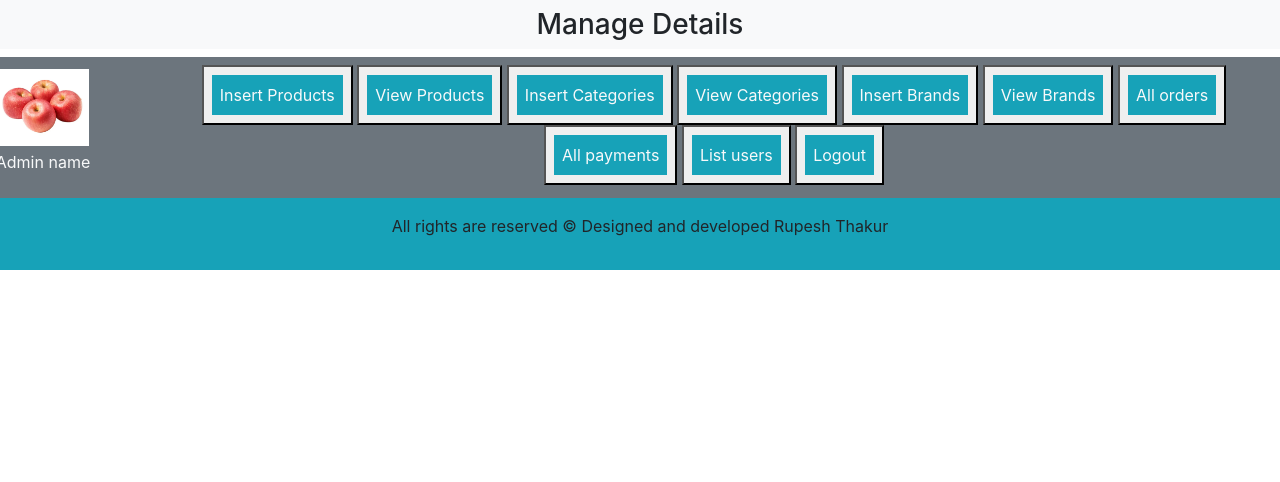
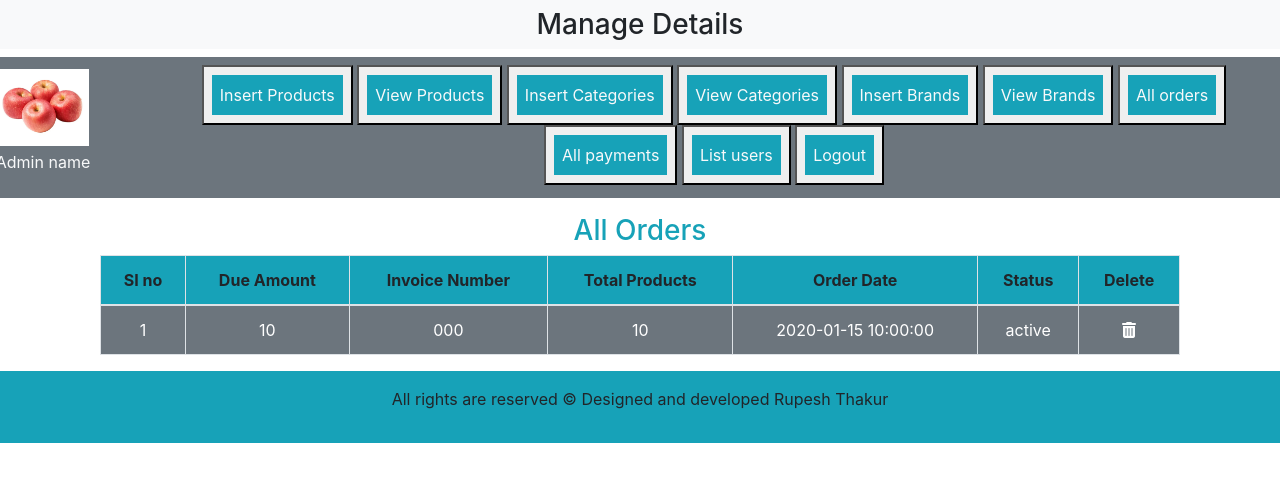
Before and after one commit to rupesh8690/ECOMMERCE, a PHP site: page /admin/index.php?all_order in a window 1280 px wide. Shown: the part 73-555 px from the top of the page. Run offline with PHP 8.4, Linux system fonts and the light colour scheme; tables that the repository leaves empty or names only in its code hold one stand-in row (values such as "Sample post"); some libraries are stand-ins or nearby versions.

Commit message:
added different funcitonalities in admin

```diff
--- /dev/null
+++ b/admin/all_order.php
@@ -0,0 +1,112 @@
+<!---connect file--->
+<?php
+include('../functions/common_function.php');
+include('../includes/connect.php');
+?>
+
+
+<!DOCTYPE html>
+<html lang="en">
+<head>
+    <meta charset="UTF-8">
+    <meta name="viewport" content="width=device-width, initial-scale=1.0">
+        <!---bootstrap css link --->
+        <link rel="stylesheet" href="https://cdn.jsdelivr.net/npm/bootstrap@4.3.1/dist/css/bootstrap.min.css" integrity="sha384-ggOyR0iXCbMQv3Xipma34MD+dH/1fQ784/j6cY/iJTQUOhcWr7x9JvoRxT2MZw1T" crossorigin="anonymous">
+
+
+    <!---font awesome--->
+    <link rel="stylesheet" href="https://cdnjs.cloudflare.com/ajax/libs/font-awesome/6.4.2/css/all.min.css"
+    integrity="sha512-z3gLpd7yknf1YoNbCzqRKc4qyor8gaKU1qmn+CShxbuBusANI9QpRohGBreCFkKxLhei6S9CQXFEbbKuqLg0DA==" crossorigin="anonymous" referrerpolicy="no-referrer" />
+
+    <title>View orders</title>
+
+
+</head>
+<body>
+    <div class="container">
+        <h3 class="text-center text-info mt-3">All Orders</h3>
+    <table class="table table-bordered">
+  <thead class="bg-info">
+
+  <?php
+  global $conn;
+  //php code begin here to retrieve data from the database
+  $select_query="SELECT * FROM `user_orders`";
+  $result_query=mysqli_query($conn,$select_query);
+  $num_of_rows=mysqli_num_rows($result_query);
+
+  if($num_of_rows>0)
+  {
+    echo " <thead class='bg-info text-center'>
+    <tr>
+      <th scope='col'>SI no</th>
+      <th scope='col'>Due Amount</th>
+      <th scope='col'>Invoice Number</th>
+      <th scope='col'>Total Products</th>
+      <th scope='col'>Order Date</th>
+      <th scope='col'>Status</th>
+      <th scope='col'>Delete</th>
+
+    </tr>
+  </thead>
+  <tbody class='bg-secondary text-white text-center'>";
+
+  $si_num=1;
+
+  while($data=mysqli_fetch_assoc($result_query))
+  {
+    $order_id=$data['order_id'];
+    $amount_due=$data['amount_due'];
+    $invoice_number=$data['invoice_number'];
+    $total_products=$data['total_products'];
+    $order_date=$data['order_date'];
+    $order_status=$data['order_status'];
+
+
+    echo "   <tr>
+    <td>$si_num</td>
+    <td> $amount_due</td>
+    <td>$invoice_number</td>
+    <td>$total_products</td>
+    <td>$order_date</td>
+    <td>$order_status</td>
+    <td><a href='index.php?delete_order=$order_id' class='text-white' data-toggle='modal' data-target='#exampleModal'> <i class='fa-solid fa-trash-can'> </i> </a></td>
+  </tr>";
+
+  $si_num++;
+
+  }
+}
+else{
+    echo "     <h3 class='text-center text-danger'>No order available</h3>";
+
+}
+
+    ?>
+
+  </tbody>
+</table>
+
+<!--bootstrap model---->
+
+<!-- Modal -->
+<div class="modal fade" id="exampleModal" tabindex="-1" role="dialog" aria-labelledby="exampleModalLabel" aria-hidden="true">
+  <div class="modal-dialog" role="document">
+    <div class="modal-content">
+
+      <div class="modal-body">
+        <h4>Are you sure you want to delete this?</h4>
+      </div>
+      <div class="modal-footer">
+        <button type="button" class="btn btn-secondary" data-dismiss="modal"><a href="./index.php?all_order" class="text-light text-decoration-none">No</button>
+        <button type="button" class="btn btn-primary"><a href="index.php?delete_order=<?php echo $order_id?> "  class="text-light text-decoration-none">Yes</a></button>
+      </div>
+    </div>
+  </div>
+</div>
+<!---model end--->
+    </div>
+
+
+</body>
+</html>
--- a/admin/index.php
+++ b/admin/index.php
@@ -83,9 +83,9 @@
             <button><a href="index.php?view_category" class="nav-link text-light bg-info m-2 p-2">View Categories</a></button>
             <button><a href="index.php?insert_brands" class="nav-link text-light bg-info m-2 p-2">Insert Brands</a></button>
             <button><a href="index.php?view_brands" class="nav-link text-light bg-info m-2 p-2">View Brands</a></button>
-            <button><a href="" class="nav-link text-light bg-info m-2 p-2">All orders</a></button>
-            <button><a href="" class="nav-link text-light bg-info m-2 p-2">All payments</a></button>
-            <button><a href="" class="nav-link text-light bg-info m-2 p-2">List users</a></button>
+            <button><a href="index.php?all_order" class="nav-link text-light bg-info m-2 p-2">All orders</a></button>
+            <button><a href="index.php?all_payment" class="nav-link text-light bg-info m-2 p-2">All payments</a></button>
+            <button><a href="index.php?list_users" class="nav-link text-light bg-info m-2 p-2">List users</a></button>
             <button><a href="" class="nav-link text-light bg-info m-2 p-2">Logout</a></button>
         </div>
 
@@ -144,7 +144,34 @@
   {
     include('delete_category.php');
   }
+
+
+  if(isset($_GET['all_order']))
+  {
+    include('all_order.php');
+  }
+  if(isset($_GET['delete_order']))
+  {
+   include('delete_order.php');
+  }
+
+  if(isset($_GET['all_payment']))
+  {
+   include('all_payment.php');
+  }
+
+  if(isset($_GET['delete_payment']))
+  {
+   include('delete_payment.php');
+  }
+  if(isset($_GET['list_users']))
+  {
+   include('list_users.php');
+  }
+
    ?>
+
+
 
   </div>
 
```
Also changed, not shown: admin/all_payment.php (added, +109 -0 lines), admin/delete_order.php (added, +29 -0 lines), admin/delete_payment.php (added, +30 -0 lines), admin/list_users.php (added, +105 -0 lines).
